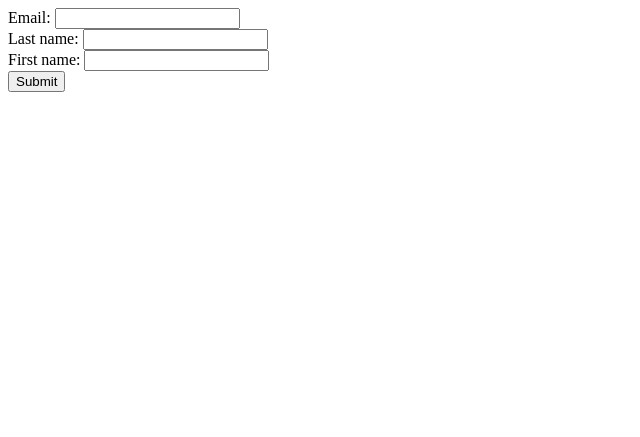
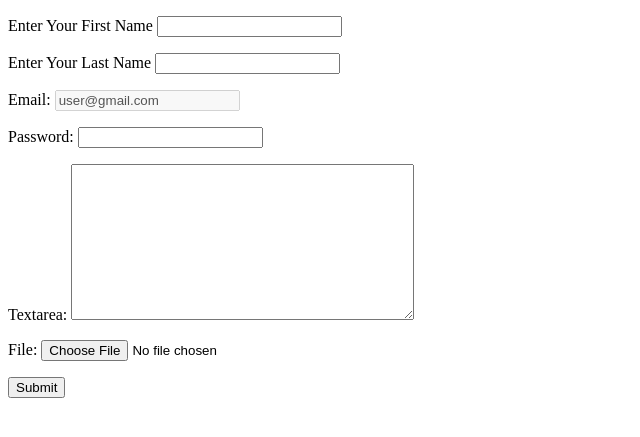
Before and after one commit to Nafis-Hasnat369/django-projects, a Django app: page /about/form/ in a window 1280 px wide. Shown: the top 437 px of the page, without its empty margins (0-640 px from the left). Run offline with Django 5.2, Linux system fonts and the light colour scheme.

Commit message:
form validation added

```diff
--- a/about/forms.py
+++ b/about/forms.py
@@ -1,6 +1,11 @@
 from django import forms
 
+
 class TeachersRegistration(forms.Form):
-    first_name = forms.CharField()
-    last_name = forms.CharField()
-    email = forms.EmailField()
+    first_name = forms.CharField(
+        label='Enter Your First Name', label_suffix=' ')
+    last_name = forms.CharField(label='Enter Your Last Name', label_suffix=' ')
+    email = forms.EmailField(initial='user@gmail.com', disabled=True)
+    password = forms.CharField(required=True, widget=forms.PasswordInput)
+    textarea = forms.CharField(widget=forms.Textarea)
+    file = forms.FileField(widget=forms.FileInput, required=False)
--- a/about/templates/forms.html
+++ b/about/templates/forms.html
@@ -4,9 +4,12 @@
 
 {% block content %}
 <form action="">
-    <table>
-        {{form}}
-    </table>
+    <!-- <table>
+        {% for field in form %}
+        {{field.label_tag}} <br>
+        {% endfor %}
+    </table> -->
+    {{form.as_p}}
     <input type="button" value="Submit">
 </form>
 {% endblock content %}
--- a/about/views.py
+++ b/about/views.py
@@ -15,5 +15,5 @@ def teachers_info(request):
 
 def show_forms_data(request):
     form = TeachersRegistration()
-    form.order_fields(field_order=['email', 'last_name', 'first_name'])
+    # form.order_fields(field_order=['email', 'last_name', 'first_name'])
     return render(request, 'forms.html', {'form': form})
```
